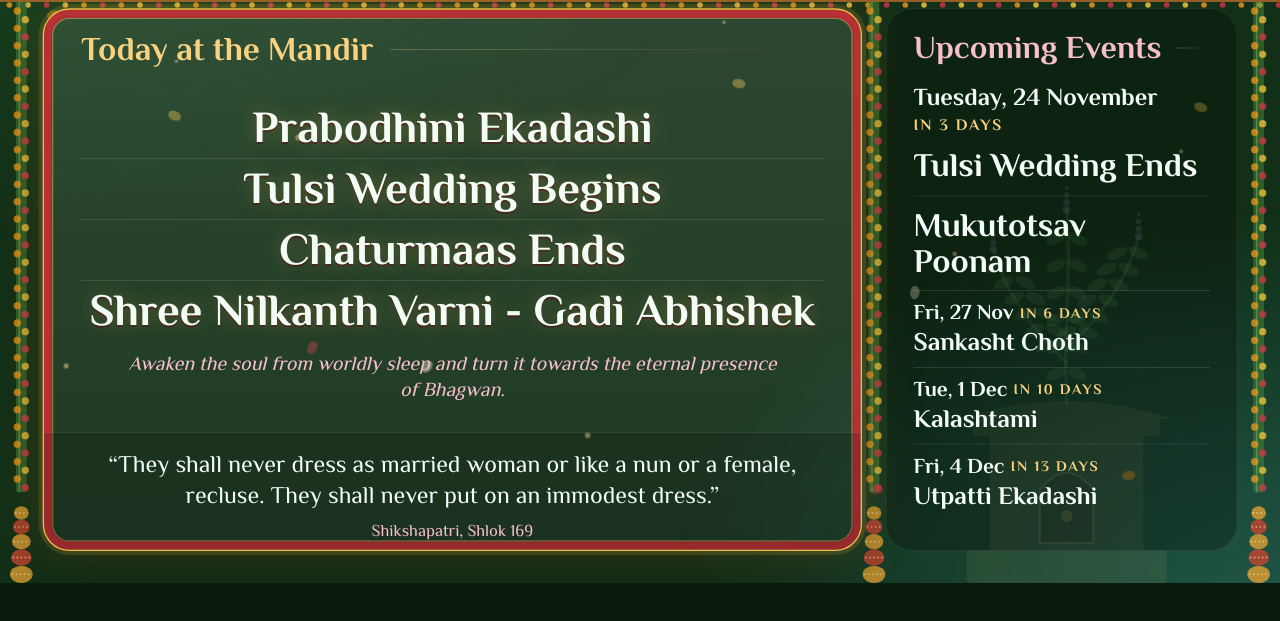
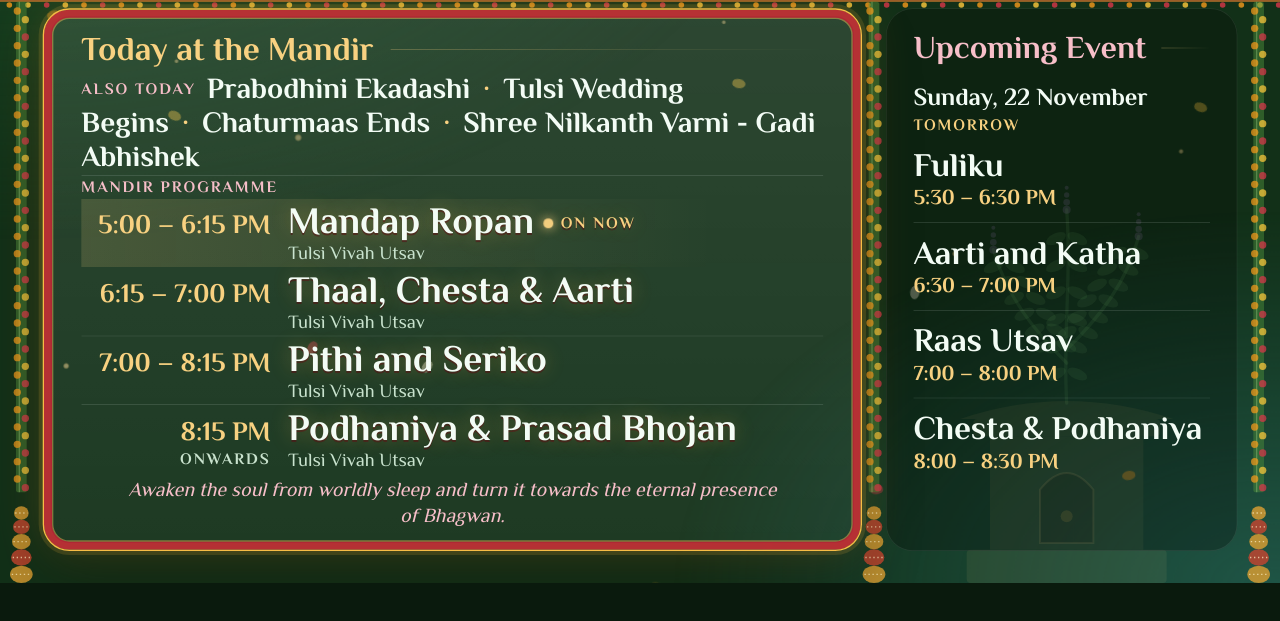
Before and after one commit to SSMBAuckland/announcements-tv, a plain HTML site: page index.html in a window 1280 px wide. Shown: the part 177-798 px from the top of the page. Drawn offline with Linux system fonts and the light colour scheme.

Commit message:
WhatsApp: Tulsi Vivah Utsav
Requested by the admin team on WhatsApp (events, ref ad-20261121-175544).

```diff
--- a/index.html
+++ b/index.html
@@ -892,6 +892,17 @@ const EVENTS = [
   {"date": "21/11/2026", "event": "Tulsi Wedding Begins", "theme": "tulsivivah", "progress": false, "quote": "Let the sacred Tulsi Vivah remind us that devotion flourishes through purity, love and faith."},
   {"date": "21/11/2026", "event": "Chaturmaas Ends", "progress": false, "quote": "May the niyam and bhakti cultivated during Chaturmaas continue throughout the year."},
   {"date": "21/11/2026", "event": "Shree Nilkanth Varni - Gadi Abhishek", "progress": false, "quote": "Nilkanth Varni’s journey inspires us to seek Bhagwan with courage, renunciation and unwavering faith."},
+  {"date": "21/11/2026", "event": "Mandap Ropan", "time": "5:00 – 6:15 PM", "note": "Tulsi Vivah Utsav", "source": "Mandir Programme", "hideShlok": true, "progress": false},
+  {"date": "21/11/2026", "event": "Thaal, Chesta & Aarti", "time": "6:15 – 7:00 PM", "note": "Tulsi Vivah Utsav", "source": "Mandir Programme", "hideShlok": true, "progress": false},
+  {"date": "21/11/2026", "event": "Pithi and Seriko", "time": "7:00 – 8:15 PM", "note": "Tulsi Vivah Utsav", "source": "Mandir Programme", "hideShlok": true, "progress": false},
+  {"date": "21/11/2026", "event": "Podhaniya & Prasad Bhojan", "time": "8:15 PM onwards", "note": "Tulsi Vivah Utsav", "source": "Mandir Programme", "hideShlok": true, "progress": false},
+  {"date": "22/11/2026", "event": "Fuliku", "time": "5:30 – 6:30 PM", "note": "Tulsi Vivah • Fuliku and Raas Utsav", "source": "Mandir Programme", "hideShlok": true, "progress": false},
+  {"date": "22/11/2026", "event": "Aarti and Katha", "time": "6:30 – 7:00 PM", "note": "Tulsi Vivah Utsav", "source": "Mandir Programme", "hideShlok": true, "progress": false},
+  {"date": "22/11/2026", "event": "Raas Utsav", "time": "7:00 – 8:00 PM", "note": "Tulsi Vivah Utsav", "source": "Mandir Programme", "hideShlok": true, "progress": false},
+  {"date": "22/11/2026", "event": "Chesta & Podhaniya", "time": "8:00 – 8:30 PM", "note": "Tulsi Vivah Utsav", "source": "Mandir Programme", "hideShlok": true, "progress": false},
+  {"date": "23/11/2026", "event": "Aarti", "time": "5:45 PM", "note": "Tulsi Vivah • Lagna Utsav", "source": "Mandir Programme", "progress": false},
+  {"date": "23/11/2026", "event": "Lagna", "time": "6:00 – 8:30 PM", "note": "Tulsi Vivah • Lalji Maharaj and Tulsibai", "source": "Mandir Programme", "progress": false},
+  {"date": "23/11/2026", "event": "Prasad Bhojan", "time": "8:30 PM onwards", "note": "Tulsi Vivah Utsav", "source": "Mandir Programme", "progress": false},
   {"date": "24/11/2026", "event": "Tulsi Wedding Ends", "progress": false, "quote": "May the blessings of Tulsi Vivah bring purity, devotion and harmony into every home."},
   {"date": "24/11/2026", "event": "Mukutotsav Poonam", "progress": false, "quote": "Let every celebration become an offering of love at the lotus feet of Maharaj."},
   {"date": "27/11/2026", "event": "Sankasht Choth", "progress": false, "quote": "In times of difficulty, turn to Bhagwan with faith; He is the remover of every sankat."},
```
Also changed, not shown: 1 other file.
